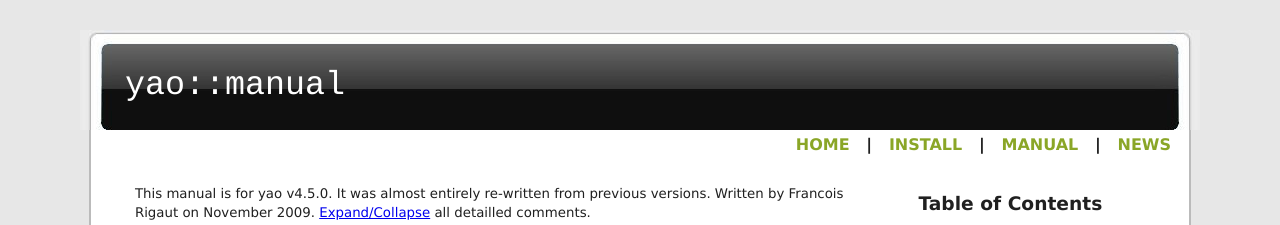
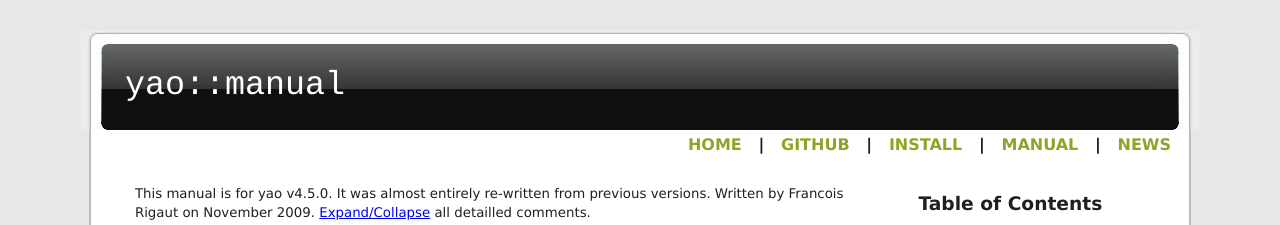
Before and after one commit to frigaut/yao, a plain HTML site: page manual.html in a window 1280 px wide. Shown: the top 225 px of the page. Drawn offline with Linux system fonts and the light colour scheme.

Commit message:
- updated the header (added github link) for all pages

```diff
--- a/manual.html
+++ b/manual.html
@@ -19,6 +19,7 @@
 
     <div id="links2">
       <a href="index.html">HOME</a> &nbsp; | &nbsp;
+      <a href="https://github.com/frigaut/yao">GITHUB</a> &nbsp; |  &nbsp;
       <a href="installation.html">INSTALL</a> &nbsp; |  &nbsp;
       <a href="manual.html">MANUAL</a> &nbsp;  | &nbsp;
 <!--       <a href="screenshots.html">SCREENSHOTS</a> &nbsp;  | &nbsp;  -->
```
Also changed, not shown: installation.html (+1 -0 lines), installation_details.html (+1 -0 lines), news.html (+1 -0 lines), template.html (+1 -0 lines).
